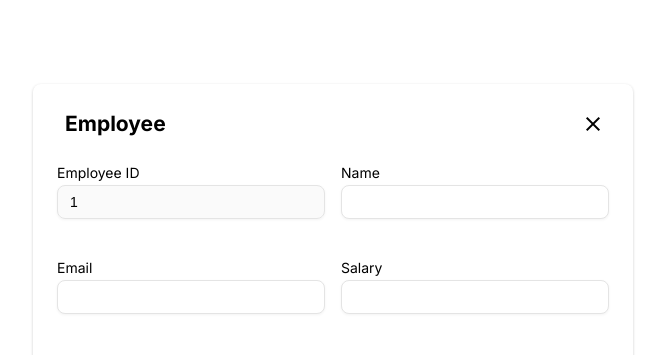
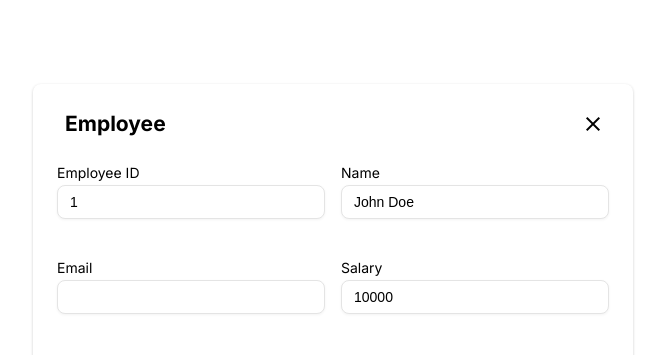
Before and after one commit to amaljoeqb/hr_app_react, a React (Create React App) app: page /employee/1 in a window 1280 px wide. Shown: the top 355 px of the page, without its empty margins (307-972 px from the left). Built offline with nearby package versions, Linux system fonts and the light colour scheme.

Commit message:
add formik and yup

```diff
--- a/package.json
+++ b/package.json
@@ -7,12 +7,14 @@
     "@types/react": "^18.2.33",
     "@types/react-dom": "^18.2.14",
     "@types/react-router-dom": "^5.3.3",
+    "formik": "^2.4.5",
     "react": "^18.2.0",
     "react-dom": "^18.2.0",
     "react-router-dom": "^6.18.0",
     "react-scripts": "5.0.1",
     "styled-components": "^6.1.0",
-    "typescript": "^4.9.5"
+    "typescript": "^4.9.5",
+    "yup": "^1.3.2"
   },
   "scripts": {
     "start": "react-scripts start",
--- a/src/components/inputs/TextInput.tsx
+++ b/src/components/inputs/TextInput.tsx
@@ -1,31 +1,22 @@
+import { useField } from "formik";
+
 export default function TextInput({
   label,
-  name,
-  value,
-  onChange,
-  required,
-  disabled,
+  ...props
 }: {
   label: string;
   name: string;
-  value: string;
-  onChange: (value: string) => void;
   required?: boolean;
+  placeholder?: string;
   disabled?: boolean;
+  type?: string;
 }) {
+  const [field, meta] = useField(props.name as string);
   return (
-    <div id={`${name}-field`} className="field">
-      <label htmlFor={name}>{label}</label>
-      <input
-        type="text"
-        name={name}
-        id={name}
-        value={value}
-        required={required ?? false}
-        disabled={disabled ?? false}
-        onInput={(event) => onChange((event.target as HTMLInputElement).value)}
-      />
-      <p className="error-msg" />
+    <div id={`${props.name}-field`} className="field">
+      <label htmlFor={props.name}>{label}</label>
+      <input type="text" {...field} {...props} />
+      {meta.touched && meta.error ? <p className="error-msg" /> : null}
     </div>
   );
 }
--- a/src/pages/EmployeeDetail/components/EmployeeForm.tsx
+++ b/src/pages/EmployeeDetail/components/EmployeeForm.tsx
@@ -1,6 +1,8 @@
 import TextInput from "../../../components/inputs/TextInput";
 import { Employee } from "../../../models";
 import NumberInput from "../../../components/inputs/NumberInput";
+import * as Yup from "yup";
+import { Formik } from "formik";
 
 export default function EmployeeForm({ employee }: { employee: Employee }) {
   return (
@@ -23,33 +25,44 @@ export default function EmployeeForm({ employee }: { employee: Employee }) {
           </h2>
           <span className="material-symbols-outlined close-popup"> close </span>
         </div>
+        <Formik
+          initialValues={employee}
+          onSubmit={(values, actions) => {
+            console.log({ values, actions });
+          }}
+          validationSchema={Yup.object({
+            name: Yup.string().required("Required"),
+            email: Yup.string()
+              .email("Invalid email address")
+              .required("Required"),
+            salary: Yup.number()
+              .min(0, "Salary can't be negative")
+              .required("Required"),
+            designation: Yup.string().required("Required"),
+            department: Yup.string().required("Required"),
+            dob: Yup.date().required("Required"),
+            joiningDate: Yup.date().required("Required"),
+            skills: Yup.array().required("Required"),
+          })}
+        >
           <form id="emp-form">
             <div className="row">
-            <NumberInput
+              <TextInput
                 label="Employee ID"
-              name="employee-id"
-              onChange={(text) => {}}
-              value={employee.employeeId}
+                name="employeeId"
+                type="number"
                 required={true}
-              disabled={true}
               />
-            <div id="name-field" className="field">
-              <label htmlFor="name">Name</label>
-              <input type="text" name="name" id="name" required={true} />
-              <p className="error-msg" />
-            </div>
+              <TextInput label="Name" name="name" required={true} />
             </div>
             <div className="row">
-            <div id="email-field" className="field">
-              <label htmlFor="email">Email</label>
-              <input type="email" name="email" id="email" required={true} />
-              <p className="error-msg" />
-            </div>
-            <div id="salary-field" className="field">
-              <label htmlFor="salary">Salary</label>
-              <input type="number" name="salary" id="salary" required={true} />
-              <p className="error-msg" />
-            </div>
+              <TextInput label="Email" name="email" required={true} />
+              <TextInput
+                type="number"
+                label="Salary"
+                name="salary"
+                required={true}
+              />
             </div>
             <div className="row">
               <div id="designation-field" className="field">
@@ -84,21 +97,18 @@ export default function EmployeeForm({ employee }: { employee: Employee }) {
               </div>
             </div>
             <div className="row">
-            <div id="dob-field" className="field">
-              <label htmlFor="dob">Date of birth</label>
-              <input type="date" name="dob" id="dob" required={true} />
-              <p className="error-msg" />
-            </div>
-            <div id="joining-date-field" className="field">
-              <label htmlFor="joining-date">Date of Joining</label>
-              <input
+              <TextInput
+                label="Date of birth"
+                name="dob"
                 type="date"
-                name="joining-date"
-                id="joining-date"
                 required={true}
               />
-              <p className="error-msg" />
-            </div>
+              <TextInput
+                label="Date of Joining"
+                name="joiningDate"
+                type="date"
+                required={true}
+              />
             </div>
             <div className="row">
               <div id="skills-field" className="field">
@@ -137,6 +147,7 @@ export default function EmployeeForm({ employee }: { employee: Employee }) {
               </div>
             </div>
           </form>
+        </Formik>
       </section>
     </div>
   );
```
Also changed, not shown: 1 other file (tests, documents, lock files or other folders). Lines whose indentation alone changed are shown as unchanged.
